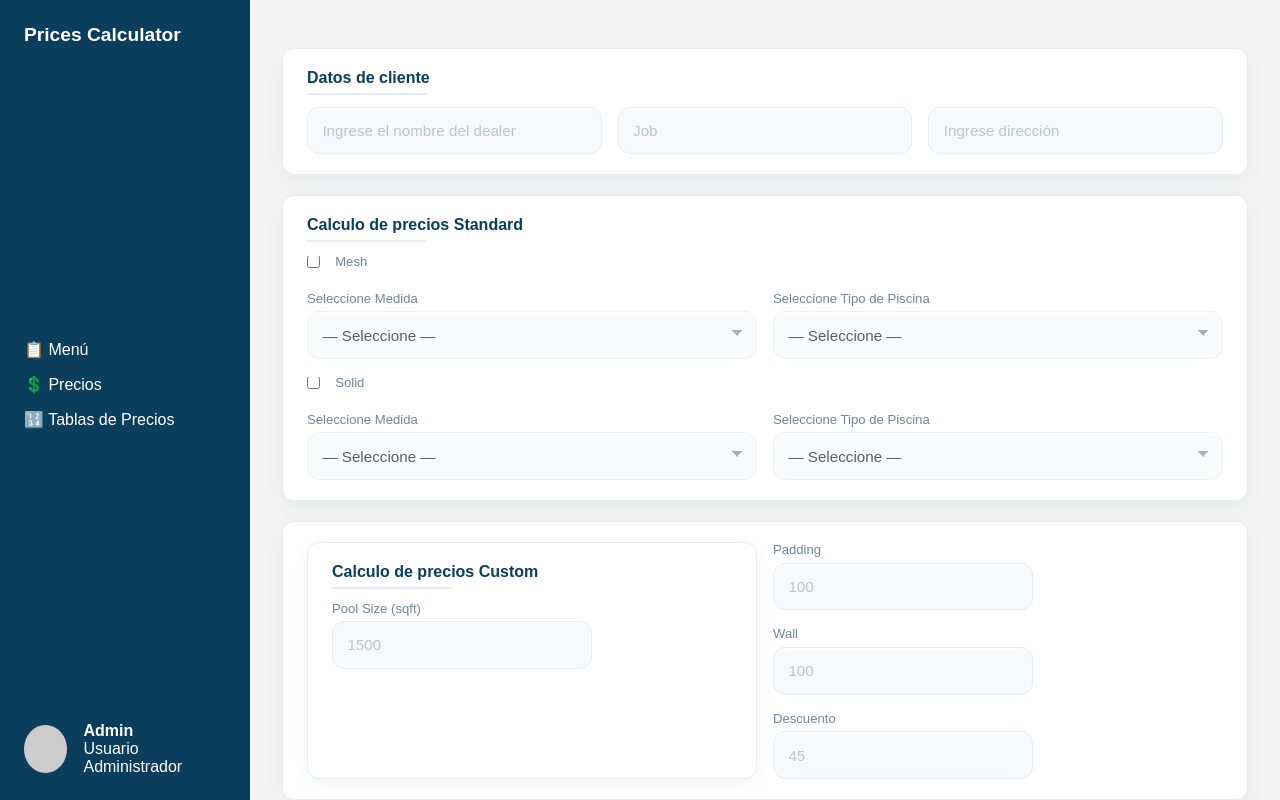
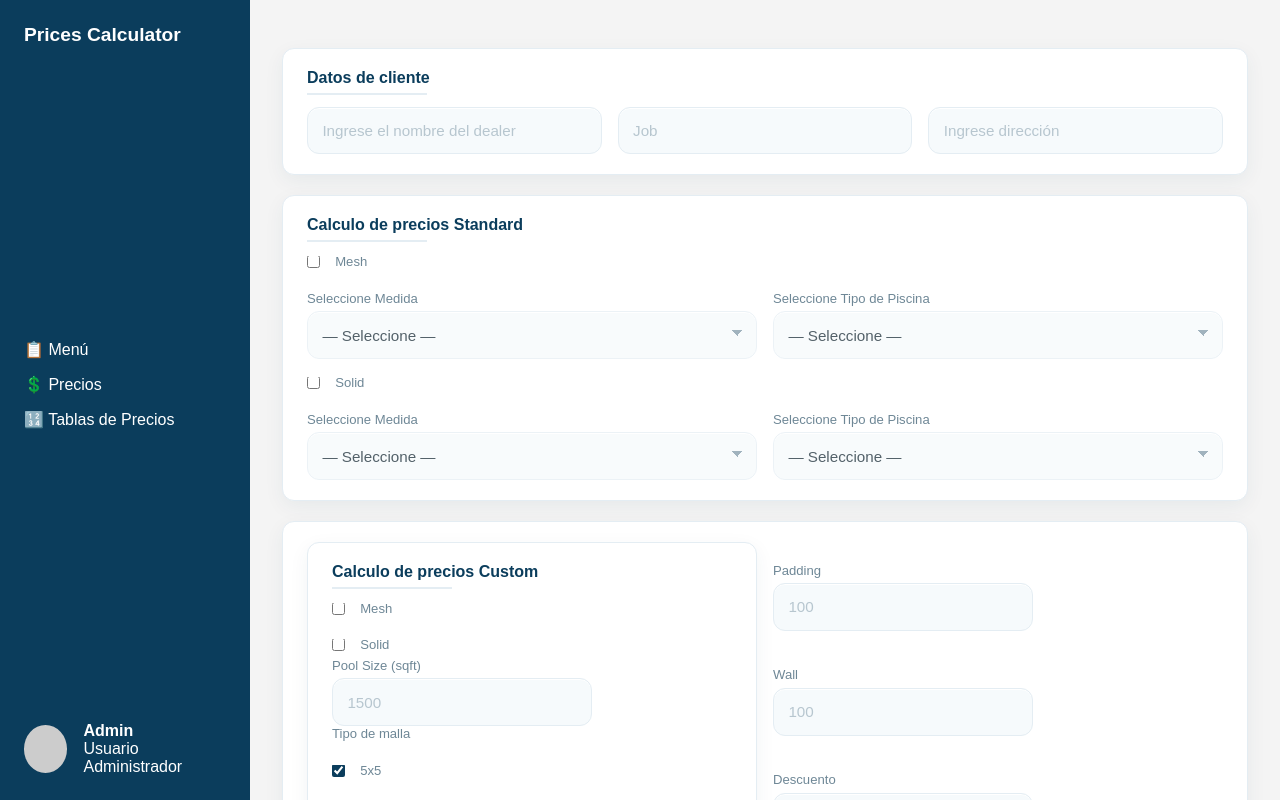
Before and after one commit to obanyBernal/coverestimates, a React (Vite) app: page /dashboard in a window 1280 px wide. Built offline with nearby package versions, Linux system fonts and the light colour scheme.

Commit message:
Version 1.0-estable

```diff
--- a/src/components/PriceCalculator.jsx
+++ b/src/components/PriceCalculator.jsx
@@ -2,9 +2,8 @@ import React, { useMemo, useState } from "react";
 import "../css/PriceCalculator.css";
 import { printPage } from "../utils/PrintUtils";
 import { calcularPrecio } from "../utils/priceCalculator";
-// lógica nueva se conectará después
 
-import { meshStandard, solidStandard } from "./PoolInputs";
+import { meshStandard, solidStandard } from "../components/PoolInputs";
 
 const uniq = (arr) => Array.from(new Set(arr));
 
@@ -64,15 +63,17 @@ const PriceCalculator = () => {
   const { measures: solidMeasures, categories: solidCategories } =
     useSolidOptions();
 
-  // CUSTOM (card pequeño)
+  // CUSTOM
+  const [customMeshEnabled, setCustomMeshEnabled] = useState(false);
+  const [customSolidEnabled, setCustomSolidEnabled] = useState(false);
   const [customSqft, setCustomSqft] = useState("");
+  const [customGrid, setCustomGrid] = useState("5x5"); // "5x5" | "3x3"
 
-  // Controles globales (fuera del card de Custom)
-  const [padding, setPadding] = useState(""); // lo usaremos en la lógica después
+  // global
+  const [padding, setPadding] = useState("");
   const [wall, setWall] = useState("");
-  const [discount, setDiscount] = useState(""); // %
+  const [discount, setDiscount] = useState("");
 
-  // Resultados placeholder
   const [results, setResults] = useState({
     meshRetail: 0,
     meshDealer: 0,
@@ -80,27 +81,105 @@ const PriceCalculator = () => {
     solidDealer: 0,
   });
 
+  // 🔒 Standard activo si hay selects llenos
+  // ✅ cuenta selects y checkboxes de Standard
+  const hasStandardActive = Boolean(
+    meshEnabled ||
+      solidEnabled ||
+      meshMeasure ||
+      meshCategory ||
+      solidMeasure ||
+      solidCategory
+  );
+  const customDisabled = hasStandardActive;
+
+  // Intención de Custom = al menos un checkbox de Custom
+  const wantsCustom = customMeshEnabled || customSolidEnabled;
+
   const handleCalculate = () => {
-    // Determinar el modo
-    const mode = customSqft ? "custom" : "standard";
+    // Si el usuario quiere Custom pero hay algo activo en Standard → conflicto
+    if (wantsCustom && hasStandardActive) {
+      alert(
+        "No puedes calcular Custom mientras haya opciones activas en Standard. Limpia o desmarca la sección Standard."
+      );
+      return;
+    }
 
+    // Si quiere Custom, valida TODO aunque falte sqft (para que avise)
+    if (wantsCustom && !hasStandardActive) {
+      if (!customMeshEnabled && !customSolidEnabled) {
+        alert("Debe seleccionar al menos Mesh o Solid en la sección Custom.");
+        return;
+      }
+      if (!customGrid) {
+        alert(
+          "Debe seleccionar el tipo de malla (5x5 o 3x3) en la sección Custom."
+        );
+        return;
+      }
+      if (!customSqft || Number(customSqft) <= 0) {
+        alert("Debe ingresar un valor válido de Pool Size (sqft) para Custom.");
+        return;
+      }
+
+      // ✅ Modo CUSTOM
+      const result = calcularPrecio({
+        // standard (se envían igual, pero no afectan el cálculo en modo custom)
+        meshEnabled,
+        meshMeasure,
+        meshCategory,
+        solidEnabled,
+        solidMeasure,
+        solidCategory,
+
+        // custom
+        customMeshEnabled,
+        customSolidEnabled,
+        customSqft,
+        customGrid,
+
+        // global
+        padding,
+        wall,
+        discount,
+
+        // modo
+        mode: "custom",
+      });
+      setResults(result);
+      return;
+    }
+
+    // ✅ Modo STANDARD (no quiere Custom)
     const result = calcularPrecio({
+      // standard
       meshEnabled,
       meshMeasure,
       meshCategory,
       solidEnabled,
       solidMeasure,
       solidCategory,
+
+      // custom (se ignoran en modo standard)
+      customMeshEnabled,
+      customSolidEnabled,
       customSqft,
+      customGrid,
+
+      // global
       padding,
       wall,
       discount,
-      mode,
+
+      mode: "standard",
     });
-
     setResults(result);
   };
-  const customDisabled = meshEnabled || solidEnabled;
+
+  // Checkboxes 5x5/3x3 con comportamiento mutuamente excluyente
+  const toggleGrid = (value) => {
+    setCustomGrid((prev) => (prev === value ? "" : value));
+  };
 
   return (
     <div className="price-calculator">
@@ -129,11 +208,11 @@ const PriceCalculator = () => {
         </div>
       </section>
 
-      {/* Cálculo de precios Standard */}
+      {/* STANDARD */}
       <section className="section">
         <h3>Calculo de precios Standard</h3>
 
-        {/* MESH */}
+        {/* Mesh */}
         <div className="row" style={{ alignItems: "center" }}>
           <label
             style={{
@@ -184,7 +263,7 @@ const PriceCalculator = () => {
           </div>
         </div>
 
-        {/* SOLID */}
+        {/* Solid */}
         <div
           className="row"
           style={{ alignItems: "center", marginTop: "1rem" }}
@@ -239,13 +318,41 @@ const PriceCalculator = () => {
         </div>
       </section>
 
-      {/* Custom (card pequeño) + controles globales fuera */}
+      {/* CUSTOM + controles globales */}
       <section
         className="section"
         style={{ display: "grid", gridTemplateColumns: "1fr 1fr", gap: "1rem" }}
       >
+        {/* Card Custom */}
         <div className="section" style={{ margin: 0 }}>
           <h3>Calculo de precios Custom</h3>
+
+          {/* Checkboxes de Custom: Mesh/Solid separados del Standard */}
+          <div className="row" style={{ alignItems: "center" }}>
+            <label
+              style={{ display: "inline-flex", alignItems: "center", gap: 8 }}
+            >
+              <input
+                type="checkbox"
+                checked={customMeshEnabled}
+                onChange={() => setCustomMeshEnabled((v) => !v)}
+                disabled={customDisabled}
+              />
+              Mesh
+            </label>
+            <label
+              style={{ display: "inline-flex", alignItems: "center", gap: 8 }}
+            >
+              <input
+                type="checkbox"
+                checked={customSolidEnabled}
+                onChange={() => setCustomSolidEnabled((v) => !v)}
+                disabled={customDisabled}
+              />
+              Solid
+            </label>
+          </div>
+
           <div className="row">
             <div>
               <label>Pool Size (sqft)</label>
@@ -258,8 +365,40 @@ const PriceCalculator = () => {
               />
             </div>
           </div>
+
+          {/* Selector 5x5 / 3x3 como checkboxes (mutuamente excluyentes) */}
+          <div className="row" style={{ alignItems: "center" }}>
+            <label style={{ flex: "0 0 100%", color: "#6e8796" }}>
+              Tipo de malla
+            </label>
+
+            <label
+              style={{ display: "inline-flex", alignItems: "center", gap: 8 }}
+            >
+              <input
+                type="checkbox"
+                checked={customGrid === "5x5"}
+                onChange={() => toggleGrid("5x5")}
+                disabled={customDisabled}
+              />
+              5x5
+            </label>
+
+            <label
+              style={{ display: "inline-flex", alignItems: "center", gap: 8 }}
+            >
+              <input
+                type="checkbox"
+                checked={customGrid === "3x3"}
+                onChange={() => toggleGrid("3x3")}
+                disabled={customDisabled}
+              />
+              3x3
+            </label>
+          </div>
         </div>
 
+        {/* Controles globales */}
         <div className="row" style={{ alignItems: "end" }}>
           <div>
             <label>Padding</label>
--- a/src/utils/priceCalculator.js
+++ b/src/utils/priceCalculator.js
@@ -17,55 +17,70 @@ function findStandardPrice(array, group, poolSize) {
 function findCustomPrice(array, sqft, is5x5 = true) {
   const range = array.find(r => sqft >= r.min && sqft <= r.max);
   if (!range) return null;
-  return is5x5 ? range.price5x5 * sqft : range.price3x3 * sqft;
+  return (is5x5 ? range.price5x5 : range.price3x3) * sqft;
 }
 
 export function calcularPrecio({
+  // === STANDARD (UI) ===
   meshEnabled, meshMeasure, meshCategory,
   solidEnabled, solidMeasure, solidCategory,
+
+  // === CUSTOM (UI) ===
+  customMeshEnabled, customSolidEnabled,
   customSqft,
-  padding, wall, discount,
+  customGrid, // "5x5" | "3x3"
+
+  // === CONTROLES GLOBALES ===
+  padding, // *15
+  wall,    // *45
+  discount,
+
+  // === MODO ===
   mode // "standard" | "custom"
 }) {
   let meshRetail = 0;
   let solidRetail = 0;
-  if (meshEnabled || solidEnabled) {
-    customSqft = 0;
-  }
+
+  // === STANDARD ===
   if (mode === "standard") {
+    // Mesh
     if (meshEnabled && meshMeasure && meshCategory) {
       const price = findStandardPrice(meshStandard, meshCategory, meshMeasure);
       if (price) meshRetail = price;
     }
+    // Solid
     if (solidEnabled && solidMeasure && solidCategory) {
       const price = findStandardPrice(solidStandard, solidCategory, solidMeasure);
       if (price) solidRetail = price;
     }
   }
 
+  // === CUSTOM ===
   if (mode === "custom") {
-    if (meshEnabled && customSqft) {
-      meshRetail = findCustomPrice(meshCustom, Number(customSqft), true) || 0;
+    const sqft = Number(customSqft) || 0;
+    const is5x5 = (customGrid || "5x5") === "5x5";
+
+    if (customMeshEnabled && sqft > 0) {
+      meshRetail = findCustomPrice(meshCustom, sqft, is5x5) || 0;
     }
-    if (solidEnabled && customSqft) {
-      solidRetail = findCustomPrice(solidCustom, Number(customSqft), true) || 0;
+    if (customSolidEnabled && sqft > 0) {
+      solidRetail = findCustomPrice(solidCustom, sqft, is5x5) || 0;
     }
   }
 
-  // Padding multiplicado por 15 solo si el tipo está habilitado y tiene precio
-  if (padding) {
-    const paddingExtra = (Number(padding) || 0) * 15;
-    if (meshEnabled && meshRetail > 0) meshRetail += paddingExtra;
-    if (solidEnabled && solidRetail > 0) solidRetail += paddingExtra;
+  // === PADDING (x15) y WALL (x45) ===
+  const paddingExtra = (Number(padding) || 0) * 15;
+  const wallExtra = (Number(wall) || 0) * 45;
+
+  if (mode === "standard") {
+    if (meshEnabled && meshRetail > 0) meshRetail += paddingExtra + wallExtra;
+    if (solidEnabled && solidRetail > 0) solidRetail += paddingExtra + wallExtra;
+  } else {
+    if (customMeshEnabled && meshRetail > 0) meshRetail += paddingExtra + wallExtra;
+    if (customSolidEnabled && solidRetail > 0) solidRetail += paddingExtra + wallExtra;
   }
 
-  // Wall multiplicado por 45 solo si el tipo está habilitado y tiene precio
-  if (wall) {
-    const wallExtra = (Number(wall) || 0) * 45;
-    if (meshEnabled && meshRetail > 0) meshRetail += wallExtra;
-    if (solidEnabled && solidRetail > 0) solidRetail += wallExtra;
-  }
-
+  // === DESCUENTO DEALER ===
   const discountFactor = discount ? (1 - Number(discount) / 100) : 1;
 
   return {
```
